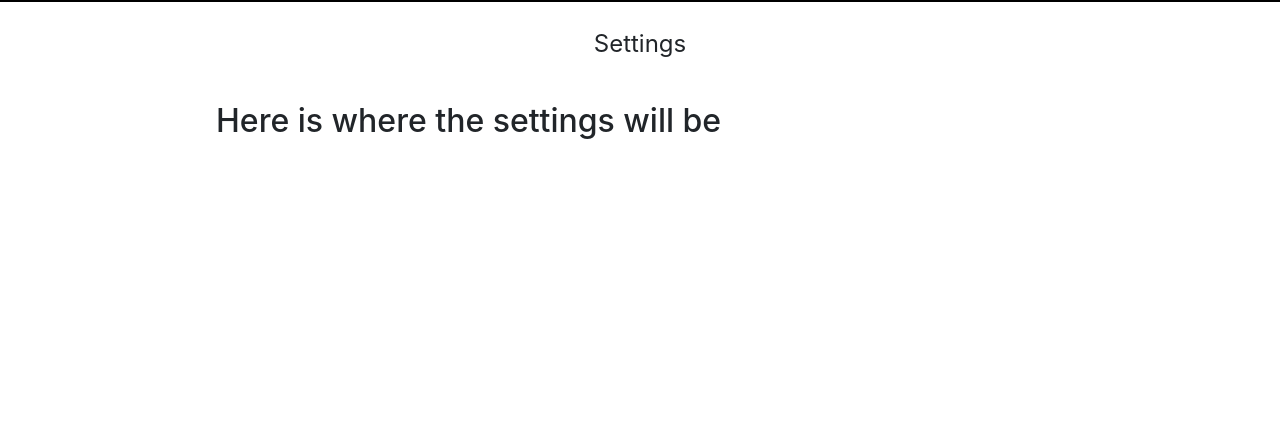
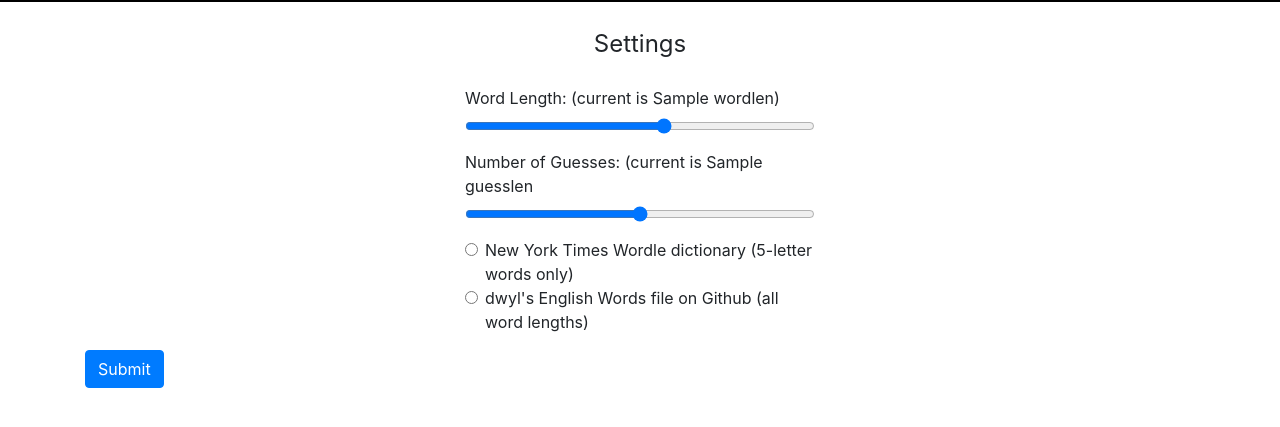
Before and after one commit to jacoxnet/wsolver, a Django app: template appsolver/templates/appsolver/settings.html in a window 1280 px wide. Shown: the part 106-533 px from the top of the page. Run offline with Django 4.2, Linux system fonts and the light colour scheme; the template is opened without the code that fills it: most values are stand-ins (such as "Sample title", 1, 10 or a date in 2020); some libraries are stand-ins or nearby versions.

Commit message:
working on settings

```diff
--- a/appsolver/templates/appsolver/index.html
+++ b/appsolver/templates/appsolver/index.html
@@ -8,11 +8,11 @@ Wordle-Solve
 {% block body %}
 
 <div class='container row col-12'>
-    <div class='col-6'>
+    <div class='col-12 col-sm-6'>
         {% include 'appsolver/board.html' %}
     </div>
 
-    <div id="guessform" class="col-6">
+    <div id="guessform" class="col-12 col-sm-6">
         <form id='gword' action="{% url 'index' %}" method="post">
             {% csrf_token %}
             <div class="form-group">
@@ -27,7 +27,7 @@ Wordle-Solve
 
 <div id='wordform' class='row justify-content-center'>
 
-    <div class='col-5'>
+    <div class='col-12 col-sm-6'>
 
         {% if nowords %}
             <h2>Sorry - the game is ended because no dictionary words satisfy your response</h2>
--- a/appsolver/templates/appsolver/settings.html
+++ b/appsolver/templates/appsolver/settings.html
@@ -6,17 +6,81 @@ Settings
 {% endblock %}
 
 {% block body %}
+
+
 <div class="menuheading">Settings</div>
-<div class="container w-75 p-3">
-    <ul class="category">
-        <h2>Here is where the settings will be</h2>
-    </ul>
+
+<div class="container">
+    <form id='settings' action="{% url 'settings' %}" method="post">
+        {% csrf_token %}
+        <div class='row justify-content-center'>
+            <div class='col-4'>
+                <div class='form-group p-1em'>
+                    <label id="wlenlab" for="wlen:" class="form-label">Word Length: (current is {{ wordlen }}) </label>
+                    <input type="range" onchange='showvalue(this);' class="form-control-range"
+                        min="5" max="12" id="wlen" name='wlen'>
+                </div>
+                <div class='form-group p-1em'>
+                    <label id="glenlab" for="glen:" class="form-label">Number of Guesses: (current is {{ guesslen }}</label>
+                    <input type="range" onchange='showvalue2(this);' class="form-control-range"
+                            min="4" max="10" id="glen" name='glen'>
+                </div>
+            </div>
+        </div>
+        <div class='row justify-content-center'>
+            <div class='col-4'>
+                <div class='form-group p-1em'>
+                    <div class='form-check'>
+                        <input class='form-check-input' type='radio' name='dictionary' id='tdictionary' value='times'
+                        {% if dict == 'td' %}
+                            checked
+                        {% endif %}
+                        >
+                        <label class='form-check-label' for='tdictionary'>
+                            New York Times Wordle dictionary (5-letter words only)
+                        </label>
+                    </div>
+                    <div class='form-check'>
+                        <input class='form-check-input' type='radio' name='dictionary' id='ddictionary' value='dd'
+                        {% if dict == 'dd' %}
+                            checked
+                        {% endif %}
+                        >
+                        <label class='form-check-label' for='ddictionary'>
+                            dwyl's English Words file on Github (all word lengths)
+                        </label>
+                    </div>
+                </div>
+
+            </div>
+        </div>
+        <button class="btn btn-primary" type="submit">Submit</button>
+    </form>
 
 </div>
 
 <script>
+    function showvalue(i) {
+        console.log('called showvalue - value ');
+        console.log(i.value);
+        i.setAttribute('value',i.value);
+        document.querySelector('#wlenlab').innerHTML = 'Word Length: ' + i.value;
+        if (i.value == 5) {
+            document.querySelector('#tdictionary').disabled = false;
+        }
+        else {
+            document.querySelector('#tdictionary').disabled = true;
+            document.querySelector('#ddictionary').checked = true
 
+        }
+    }
 
+    function showvalue2(i) {
+        console.log('called showvalue2 - value ');
+        console.log(i.value);
+        i.setAttribute('value',i.value);
+        document.querySelector('#glenlab').innerHTML = 'Number of Guesses: ' + i.value;
+    }
 </script>
 
 {% endblock %}
--- a/appsolver/wordle_solve.py
+++ b/appsolver/wordle_solve.py
@@ -2,8 +2,10 @@ import json
 import copy
 import random
 
-WORDLEN = 5
+# Global defaults
+WORDLEN = 7
 GUESSLEN = 6
+DICT = "dd" # use times dictionary
 
 # LetterGuess contains a representation of a single letter of a guess. It has both
 # letter and color attributes. A guess is a list of LetterGuesses. A Puzzleboard is a
```
Also changed, not shown: appsolver/views.py (+26 -8 lines), appsolver/wordle_init.py (+21 -7 lines).
